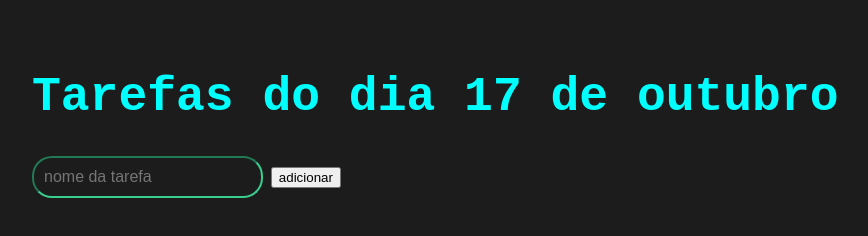
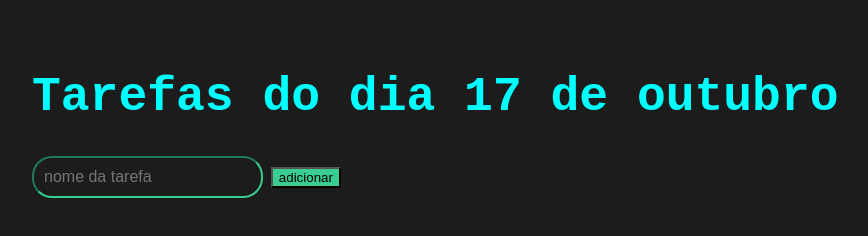
Before and after one commit to Jownis/lista-de-tarefas, a plain HTML site: page index.html in a window 1280 px wide. Shown: the whole page, without its empty margins (6-874 px from the left). Drawn offline with Linux system fonts and the light colour scheme.

Commit message:
mudei o botão

```diff
--- a/main.css
+++ b/main.css
@@ -32,4 +32,8 @@ input {
     font-family: monospace;
     color: aliceblue;
 
+
 }
+button{
+    background-color: rgb(57, 206, 144);
+}
```
Also changed, not shown: index.html (+1 -0 lines).
